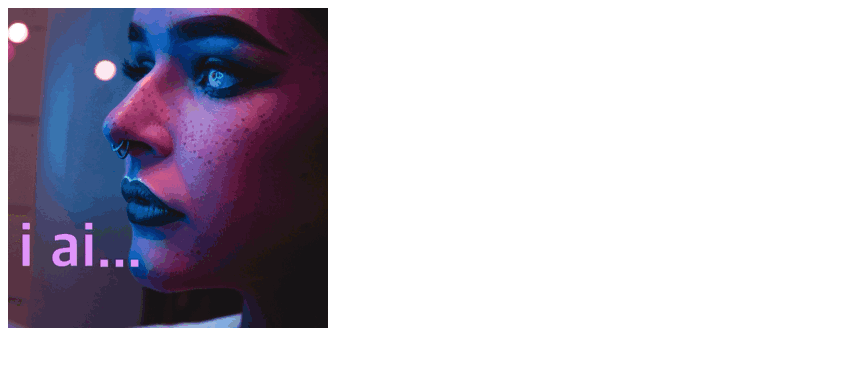
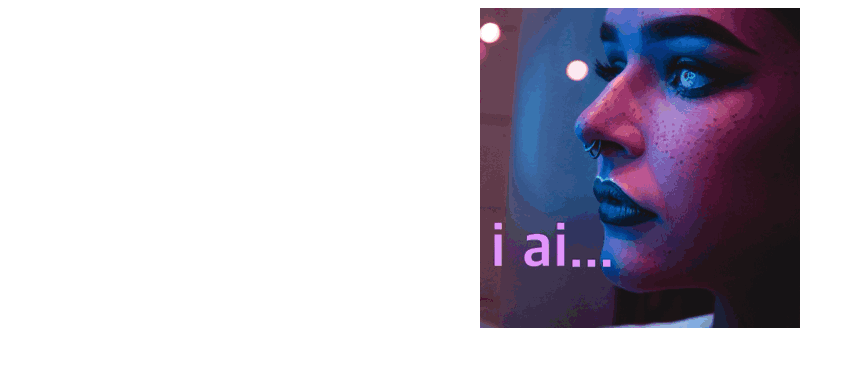
Before and after one commit to hristo/weall.ai, a plain HTML site: page index.html in a window 1280 px wide. Shown: the whole page, without its empty margins (0-855 px from the left). Drawn offline with Linux system fonts and the light colour scheme.

Commit message:
Update index.html with new animation.

```diff
--- a/index.html
+++ b/index.html
@@ -3,8 +3,8 @@
     <title>weall.ai</title>
   </head>
   <body>
-    <centr>
-      <img src="assets/I_ai_animated.GIF" />
-    </centr>
+    <center>
+      <img src="assets/I_ai_animated.gif" />
+    </center>
   </body>
 </html>
```
